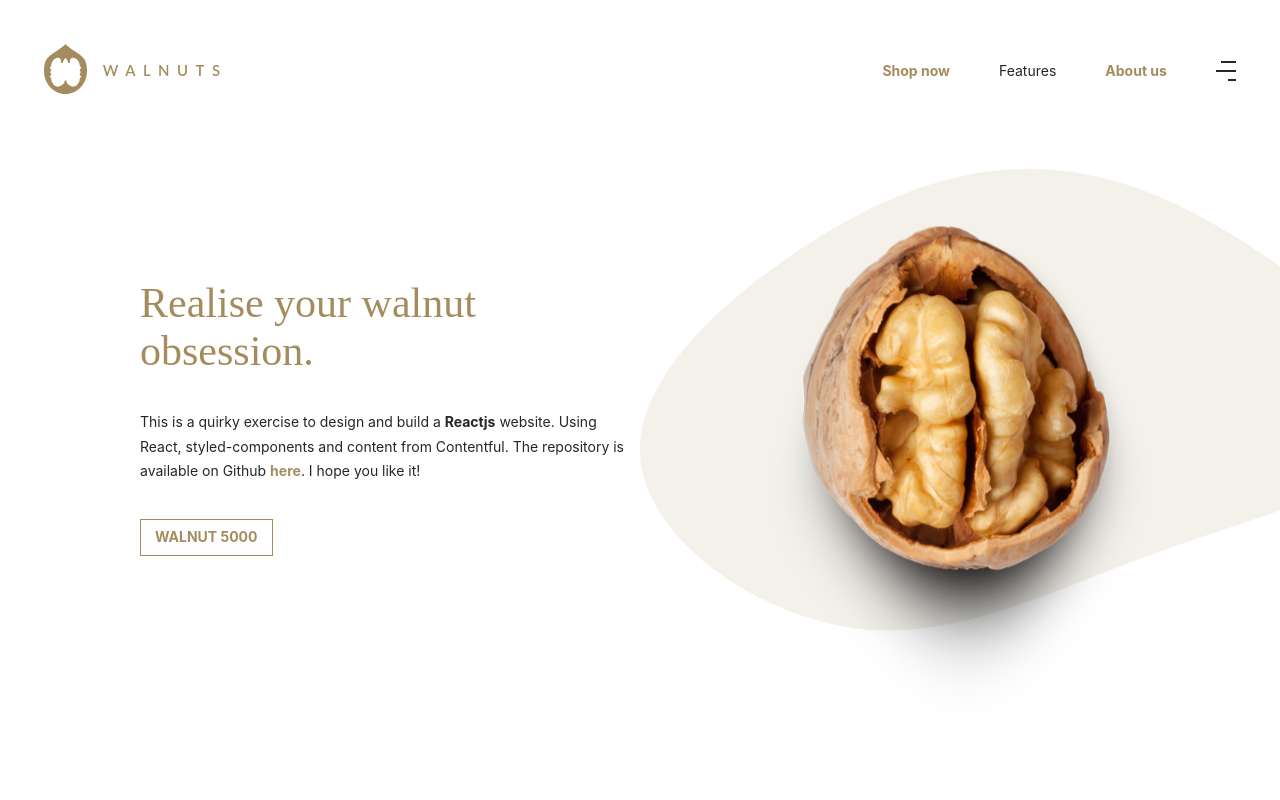
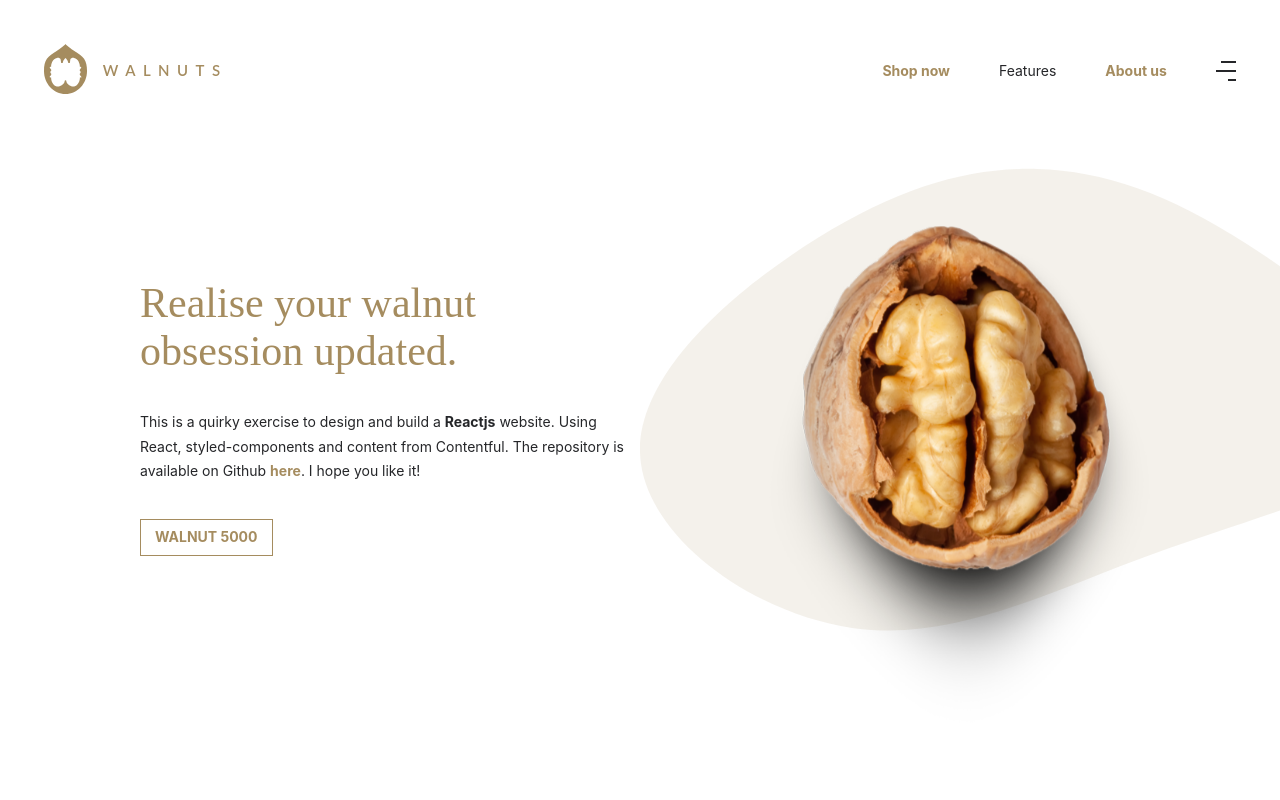
Before and after one commit to kylewetton/walnuts, a React (Create React App) app: page / in a window 1280 px wide. Shown: the top 800 px of the page. Built offline with nearby package versions, Linux system fonts and the light colour scheme.

Commit message:
Data update test

```diff
--- a/src/data.js
+++ b/src/data.js
@@ -6,7 +6,7 @@ export const data = {
             body  : "This is a quick data test"
         },
         {   page : "home",
-            title : "Realise your walnut obsession.",
+            title : "Realise your walnut obsession updated.",
             body  : "<p>This is a quirky exercise to design and build a <strong>Reactjs</strong> website. Using React, styled-components and content from Contentful. The repository is available on Github <a href='#'>here</a>. I hope you like it!</p>"
         }
     ],
```
